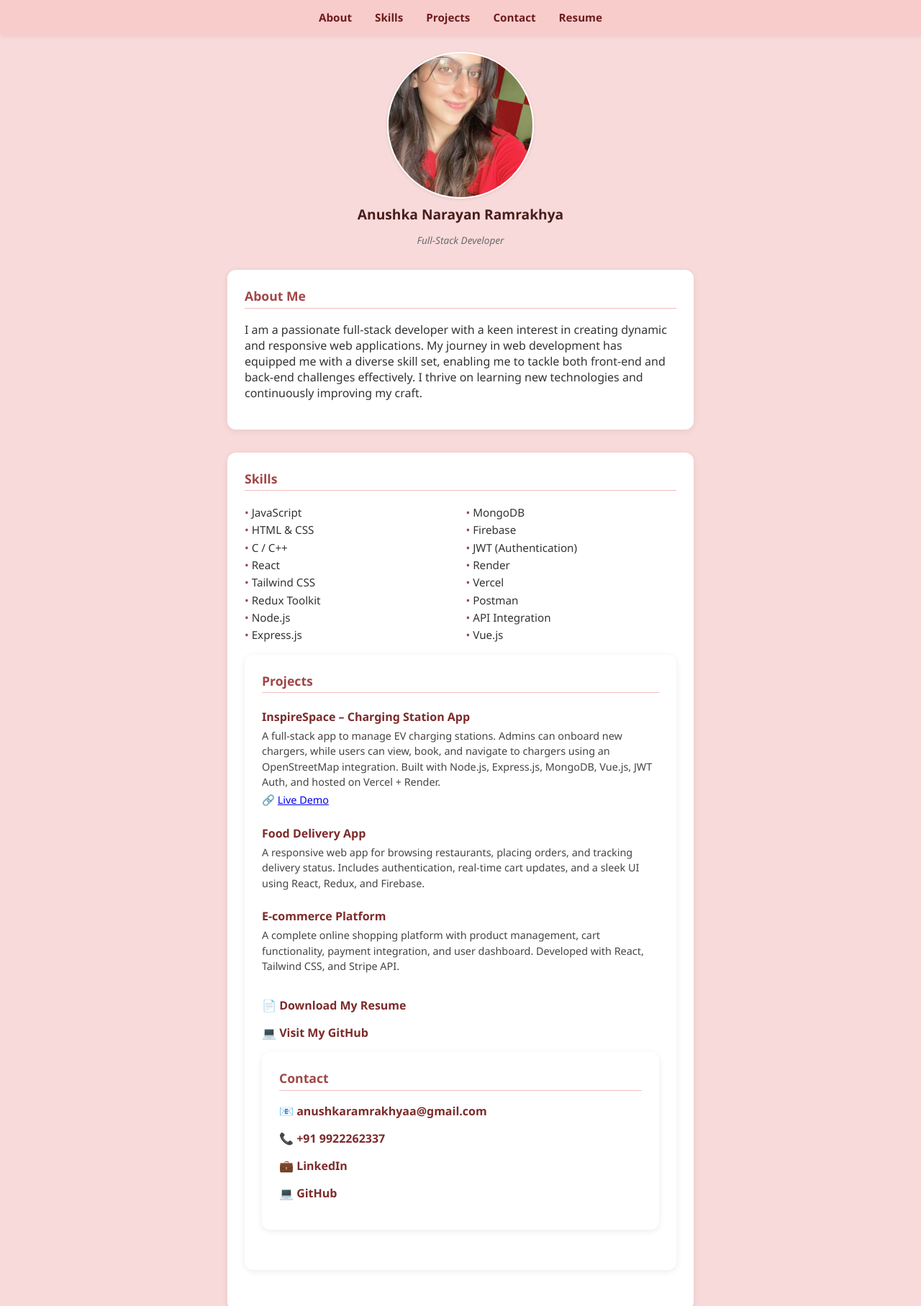
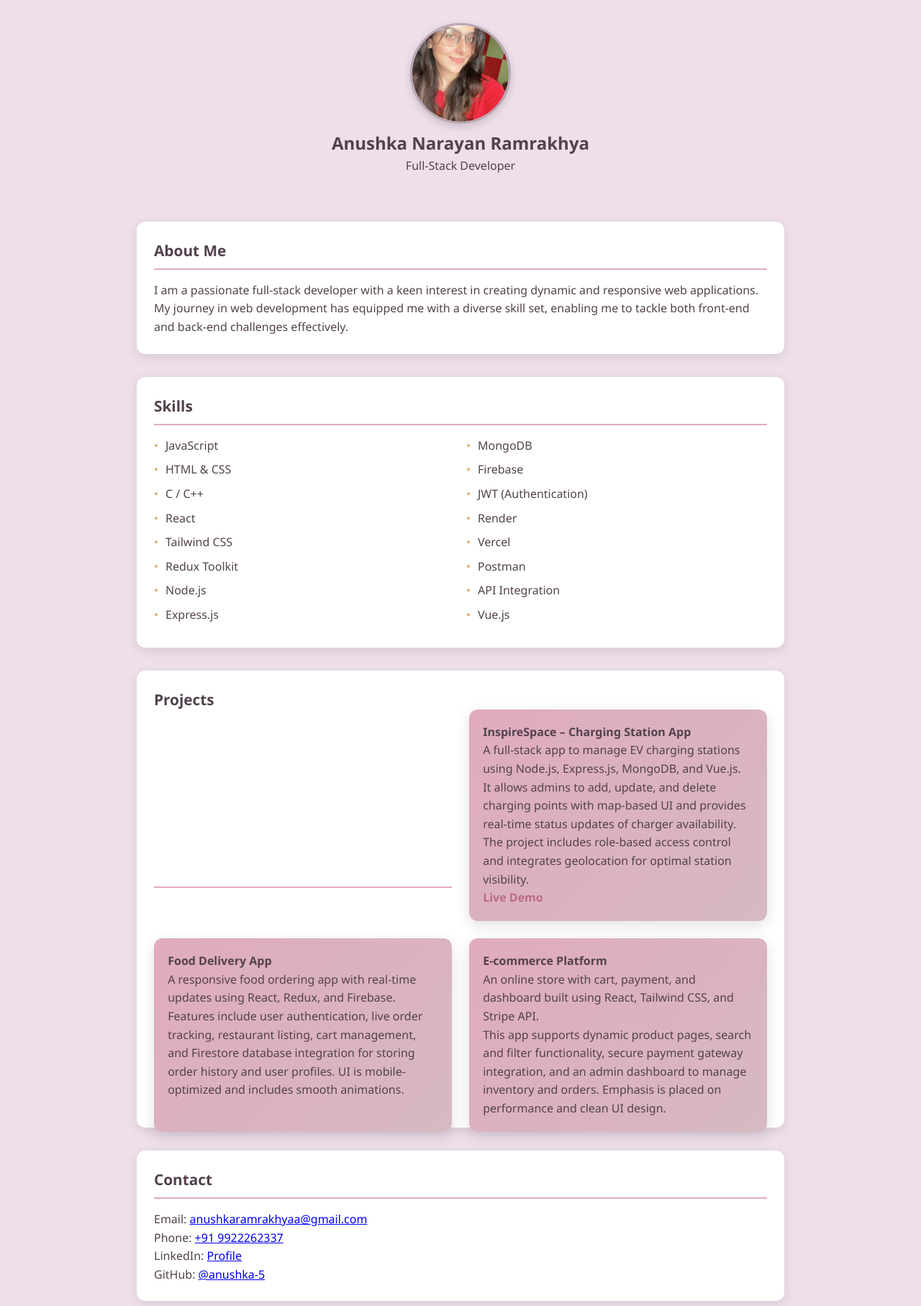
Before and after one commit to anushka-5/My_Portfolio, a plain HTML site: page index.html in a window 1280 px wide. Shown: the top 1815 px of the page at 72% size. Drawn offline with nearby package versions, Linux system fonts and the light colour scheme.

Commit message:
Final Commit

```diff
--- a/index.html
+++ b/index.html
@@ -5,99 +5,123 @@
   <meta name="viewport" content="width=device-width, initial-scale=1.0"/>
   <title>Anushka Ramrakhya | Portfolio</title>
   <link rel="stylesheet" href="style.css"/>
+  <style>
+    html {
+      scroll-behavior: smooth;
+    }
+  </style>
+     <link rel="icon" href="images/favicon.ico" type="image/x-icon" />
+     <meta name="description" content="Portfolio of Anushka Ramrakhya, Full Stack Developer" />
+     <meta name="author" content="Anushka Ramrakhya" />
+
 </head>
+<script src="https://cdn.jsdelivr.net/npm/gsap@3.12.2/dist/gsap.min.js"></script>
+<script src="https://cdn.jsdelivr.net/npm/gsap@3.12.2/dist/ScrollTrigger.min.js"></script>
+
 <body>
-        <nav>
-    <ul>
-        <li><a href="#about">About</a></li>
-        <li><a href="#skills">Skills</a></li>
-        <li><a href="#projects">Projects</a></li>
-        <li><a href="#contact">Contact</a></li>
-        <li><a href="myResume.pdf" download>Resume</a></li>
-    </ul>
-    </nav>
 
-  <!-- Profile Section -->
-  <div class="profile">
-    <img src="images/photo.jpg">
+  <section class="profile">
+    <img src="images/photo.jpg" alt="Profile photo">
     <h2>Anushka Narayan Ramrakhya</h2>
     <p>Full-Stack Developer</p>
-  </div>
+  </section>
 
-  <!-- About Me Section -->
-  <div class="section about">
+  <section class="section about" id="about">
     <h3>About Me</h3>
     <p>
       I am a passionate full-stack developer with a keen interest in creating dynamic and responsive web applications.
       My journey in web development has equipped me with a diverse skill set, enabling me to tackle both front-end and back-end challenges effectively.
-      I thrive on learning new technologies and continuously improving my craft.
     </p>
-  </div>
+  </section>
 
-  <!-- Skills Section -->
-  <div class="section skills">
+  <section class="section skills">
     <h3>Skills</h3>
     <ul>
-      <li>JavaScript</li>
-      <li>HTML & CSS</li>
-      <li>C / C++</li>
-      <li>React</li>
-      <li>Tailwind CSS</li>
-      <li>Redux Toolkit</li>
-      <li>Node.js</li>
-      <li>Express.js</li>
-      <li>MongoDB</li>
-      <li>Firebase</li>
-      <li>JWT (Authentication)</li>
-      <li>Render</li>
-      <li>Vercel</li>
-      <li>Postman</li>
-      <li>API Integration</li>
-      <li>Vue.js</li>
+      <li>JavaScript</li><li>HTML & CSS</li><li>C / C++</li><li>React</li><li>Tailwind CSS</li><li>Redux Toolkit</li>
+      <li>Node.js</li><li>Express.js</li><li>MongoDB</li><li>Firebase</li><li>JWT (Authentication)</li>
+      <li>Render</li><li>Vercel</li><li>Postman</li><li>API Integration</li><li>Vue.js</li>
     </ul>
-    <div class="section projects">
-  <h3>Projects</h3>
+  </section>
+  <section class="section projects" id="projects">
+    <h3>Projects</h3>
 
-  <div class="project">
-    <h4>InspireSpace – Charging Station App</h4>
-    <p>
-      A full-stack app to manage EV charging stations. Admins can onboard new chargers, while users can view, book, and navigate to chargers using an OpenStreetMap integration.
-      Built with Node.js, Express.js, MongoDB, Vue.js, JWT Auth, and hosted on Vercel + Render.
-    </p>
-    <p>
-      🔗 <a href="https://charging-station-management-hs2k-eight.vercel.app/chargers" target="_blank">Live Demo</a>
-    </p>
-  </div>
-
-    <div class="project">
-        <h4>Food Delivery App</h4>
-        <p>
-        A responsive web app for browsing restaurants, placing orders, and tracking delivery status. Includes authentication, real-time cart updates, and a sleek UI using React, Redux, and Firebase.
-        </p>
+    <div class="project-card">
+      <h4>InspireSpace – Charging Station App</h4>
+      <p>A full-stack app to manage EV charging stations using Node.js, Express.js, MongoDB, and Vue.js.</p>
+      <p>It allows admins to add, update, and delete charging points with map-based UI and provides real-time status updates of charger availability. The project includes role-based access control and integrates geolocation for optimal station visibility.</p>
+      <p><a href="https://charging-station-management-hs2k-eight.vercel.app/chargers" target="_blank">Live Demo</a></p>
     </div>
 
-    <div class="project">
-        <h4>E-commerce Platform</h4>
-        <p>
-        A complete online shopping platform with product management, cart functionality, payment integration, and user dashboard. Developed with React, Tailwind CSS, and Stripe API.
-        </p>
+    <div class="project-card">
+      <h4>Food Delivery App</h4>
+      <p>A responsive food ordering app with real-time updates using React, Redux, and Firebase.</p>
+      <p>Features include user authentication, live order tracking, restaurant listing, cart management, and Firestore database integration for storing order history and user profiles. UI is mobile-optimized and includes smooth animations.</p>
     </div>
 
-    <div class="resume-links" style="margin-top: 2rem;">
-        <p>📄 <a href="myResume.pdf" download>Download My Resume</a></p>
-        <p>💻 <a href="https://github.com/anushka-5" target="_blank">Visit My GitHub</a></p>
-        <div class="section contact">
-        <h3>Contact</h3>
-        <p>📧 <a href="mailto:anushkaramrakhyaa@gmail.com">anushkaramrakhyaa@gmail.com</a></p>
-        <p>📞 <a href="tel:+919922262337">+91 9922262337</a></p>
-        <p>💼 <a href="https://www.linkedin.com/in/anushka-ramrakhya-58734b363?utm_source=share&utm_campaign=share_via&utm_content=profile&utm_medium=ios_app" target="_blank">LinkedIn</a></p>
-        <p>💻 <a href="https://github.com/anushka-5" target="_blank">GitHub</a></p>
-        </div>
+    <div class="project-card">
+      <h4>E-commerce Platform</h4>
+      <p>An online store with cart, payment, and dashboard built using React, Tailwind CSS, and Stripe API.</p>
+      <p>This app supports dynamic product pages, search and filter functionality, secure payment gateway integration, and an admin dashboard to manage inventory and orders. Emphasis is placed on performance and clean UI design.</p>
     </div>
-    </div>
-  </div>
-        <footer>
+  </section>
+
+  </section>
+
+  <section class="section contact" id="contact">
+    <h3>Contact</h3>
+    <p>Email: <a href="mailto:anushkaramrakhyaa@gmail.com">anushkaramrakhyaa@gmail.com</a></p>
+    <p>Phone: <a href="tel:+919922262337">+91 9922262337</a></p>
+    <p>LinkedIn: <a href="https://www.linkedin.com/in/anushka-ramrakhya-58734b363" target="_blank">Profile</a></p>
+    <p>GitHub: <a href="https://github.com/anushka-5" target="_blank">@anushka-5</a></p>
+  </section>
+
+  <footer>
     <p>&copy; 2025 Anushka Ramrakhya. All rights reserved.</p>
-    </footer>
+  </footer>
+
+  <script src="https://cdnjs.cloudflare.com/ajax/libs/gsap/3.11.4/gsap.min.js"></script>
+  <script src="https://cdnjs.cloudflare.com/ajax/libs/gsap/3.11.4/ScrollTrigger.min.js"></script>
+  <script>
+    gsap.registerPlugin(ScrollTrigger);
+    gsap.from(".project-card", {
+      scrollTrigger: {
+        trigger: ".project-card",
+        start: "top 90%",
+        toggleActions: "play none none none"
+      },
+      y: 50,
+      opacity: 0,
+      duration: 1,
+      stagger: 0.2
+    });
+  </script>
+  <script>
+    gsap.registerPlugin(ScrollTrigger);
+
+    gsap.from(".profile", {
+      opacity: 0,
+      y: 50,
+      duration: 1,
+      delay: 0.3
+    });
+
+    gsap.from(".section", {
+      scrollTrigger: ".section",
+      opacity: 0,
+      y: 50,
+      duration: 1,
+      stagger: 0.2,
+      ease: "power2.out"
+    });
+
+    gsap.from(".project-card", {
+      scrollTrigger: ".projects",
+      opacity: 0,
+      y: 30,
+      duration: 0.6,
+      stagger: 0.3
+    });
+  </script>
+
 </body>
 </html>
--- a/style.css
+++ b/style.css
@@ -1,172 +1,197 @@
+/* General Reset */
+* {
+  margin: 0;
+  padding: 0;
+  box-sizing: border-box;
+}
+
+body {
+  font-family: 'Segoe UI', Tahoma, Geneva, Verdana, sans-serif;
+  background-color: #eedfea;
+  color: #52424d;
+  line-height: 1.6;
+  overflow-x: hidden;
+}
+
+/* Navbar */
 nav {
-    background-color: #f9cccc;
+  background: #d6b9c2;
   position: sticky;
   top: 0;
   z-index: 1000;
-    box-shadow: 0 2px 6px rgba(0, 0, 0, 0.08);
+  padding: 1rem 0;
+  box-shadow: 0 2px 6px rgba(0, 0, 0, 0.07);
 }
 
 nav ul {
   list-style: none;
   display: flex;
   justify-content: center;
-    padding: 0.8rem;
-    margin: 0;
   gap: 2rem;
   flex-wrap: wrap;
 }
 
 nav ul li a {
   text-decoration: none;
-    font-weight: bold;
-    color: #6d1c1c;
-    font-size: 0.95rem;
-    transition: color 0.2s ease;
+  color: #52424d;
+  font-weight: 600;
+  transition: color 0.3s ease;
 }
 
 nav ul li a:hover {
-    color: #b72828;
-  }
-  body {
-    margin: 0;
-    padding: 0;
-    font-family: 'Segoe UI', Tahoma, Geneva, Verdana, sans-serif;
-    background-color: #f8dada; /* pastel pink */
-    color: #333;
+  color: #e4a56e;
 }
 
 /* Profile Section */
 .profile {
   text-align: center;
-    margin-top: 1.5rem;
-    margin-bottom: 2rem;
+  padding: 2rem 1rem;
 }
 
 .profile img {
-    width: 200px;
-    height: 200px;
+  width: 140px;
+  height: 140px;
+  object-fit: cover;
   border-radius: 50%;
-    object-fit: cover;
-    border: 2px solid white;
-    box-shadow: 0 1px 4px rgba(0, 0, 0, 0.1);
-    margin-bottom: 0.5rem;
-    display: block;
-    margin-left: auto;
-    margin-right: auto;
+  border: 3px solid #b9a6b3;
+  box-shadow: 0 4px 12px rgba(0, 0, 0, 0.15);
 }
 
-  .profile h2 {
-    margin: 0.4rem 0 0.2rem;
-    font-size: 1.2rem;
-    font-weight: bold;
-    color: #4a1c1c;
+/* Content Sections */
+.section {
+  max-width: 900px;
+  margin: 2rem auto;
+  padding: 1.5rem;
+  background: #fff;
+  border-radius: 12px;
+  box-shadow: 0 4px 16px rgba(0, 0, 0, 0.1);
 }
 
-  .profile p {
-    font-size: 0.85rem;
-    font-style: italic;
-    color: #6a6a6a;
+.section h3 {
+  font-size: 1.3rem;
+  color: #52424d;
+  margin-bottom: 1rem;
+  border-bottom: 2px solid #e0abbd;
+  padding-bottom: 0.5rem;
 }
 
-  /* Section Containers */
-  .section {
-    background-color: white;
-    max-width: 600px;
-    margin: 0 auto 2rem;
-    padding: 1.5rem;
-    border-radius: 12px;
-    box-shadow: 0 2px 10px rgba(0, 0, 0, 0.08);
+/* Skills */
+.skills ul {
+  list-style: none;
+  columns: 2;
 }
 
-  /* Headings */
-  .section h3 {
-    margin-top: 0;
-    color: #a14646;
-    font-size: 1.1rem;
-    border-bottom: 1px solid #f2bebe;
-    padding-bottom: 0.3rem;
-  }
-
-  /* Skills List */
-  .skills ul {
-    list-style: none;
-    padding: 0;
-    columns: 2;
-    font-size: 0.95rem;
-    line-height: 1.6;
+.skills ul li {
+  margin-bottom: 0.5rem;
+  position: relative;
+  padding-left: 1rem;
+  color: #52424d;
 }
 
 .skills ul li::before {
-    content: "• ";
-    color: #a14646;
-  }
-  .projects .project {
-    margin-bottom: 1.5rem;
+  content: '\2022';
+  color: #e4a56e;
+  position: absolute;
+  left: 0;
 }
 
-  .projects .project h4 {
-    margin-bottom: 0.3rem;
-    color: #7d2b2b;
-    font-size: 1rem;
+/* Project Cards */
+.projects {
+  display: grid;
+  gap: 1.5rem;
+  grid-template-columns: repeat(auto-fit, minmax(280px, 1fr));
 }
 
-  .projects .project p {
-    margin: 0.2rem 0;
-    font-size: 0.9rem;
-    color: #444;
-    line-height: 1.5;
+.project-card {
+  background: linear-gradient(135deg, #e0abbd, #d6b9c2);
+  padding: 1.2rem;
+  border-radius: 12px;
+  box-shadow: 0 6px 20px rgba(0,0,0,0.12);
+  transition: transform 0.3s ease, box-shadow 0.3s ease;
 }
 
-  .resume-links a {
-    color: #7d2b2b;
-    text-decoration: none;
-    font-weight: bold;
+.project-card:hover {
+  transform: translateY(-6px);
+  box-shadow: 0 8px 25px rgba(0,0,0,0.15);
 }
 
-  .resume-links a:hover {
+.project-card img {
+  width: 100%;
+  border-radius: 10px;
+  margin-bottom: 1rem;
+}
+
+.project-card h4 {
+  color: #52424d;
+}
+
+/* Live Demo Link Styling */
+.project-card a {
+  color: #bb6c85;
+  font-weight: 600;
+  text-decoration: none;
+  transition: color 0.3s ease;
+}
+
+.project-card a:hover {
+  color: #e4a56e;
   text-decoration: underline;
 }
+
+/* Footer */
 footer {
   text-align: center;
-    padding: 1rem;
-    margin-top: 2rem;
-    font-size: 0.85rem;
-    background-color: #fcdede;
-    color: #6d1c1c;
-    border-top: 1px solid #efbfbf;
+  padding: 1.5rem;
+  background: #d6b9c2;
+  color: #fff;
+  font-size: 0.9rem;
 }
-  /* Mobile responsiveness */
-  @media (max-width: 600px) {
+
+/* Footer Links */
+footer a {
+  color: #f4dee3;
+  font-weight: 500;
+  text-decoration: none;
+  transition: color 0.3s ease;
+}
+
+footer a:hover {
+  color: #e4a56e;
+  text-decoration: underline;
+}
+
+/* Mobile-Friendly Fixes */
+@media (max-width: 768px) {
   nav ul {
     flex-direction: column;
-      gap: 0.5rem;
+    gap: 1rem;
     align-items: center;
+  }
+
+  .profile img {
+    width: 120px;
+    height: 120px;
+  }
+
+  .section {
+    padding: 1rem;
   }
 
   .skills ul {
     columns: 1;
   }
 
-    .skills-grid {
-      flex-direction: column;
-      align-items: center;
+  .projects {
+    grid-template-columns: 1fr;
   }
 
-    .section {
+  .project-card {
     padding: 1rem;
-      margin: 1rem;
+  }
 }
 
-    .profile img {
-      width: 50px;
-      height: 50px;
-    }
-
-    .profile h2 {
-      font-size: 1rem;
-    }
-
-    .profile p {
-      font-size: 0.8rem;
+@media (min-width: 769px) {
+  .projects {
+    grid-template-columns: repeat(2, 1fr);
   }
 }
```
Lines whose indentation alone changed are shown as unchanged.
